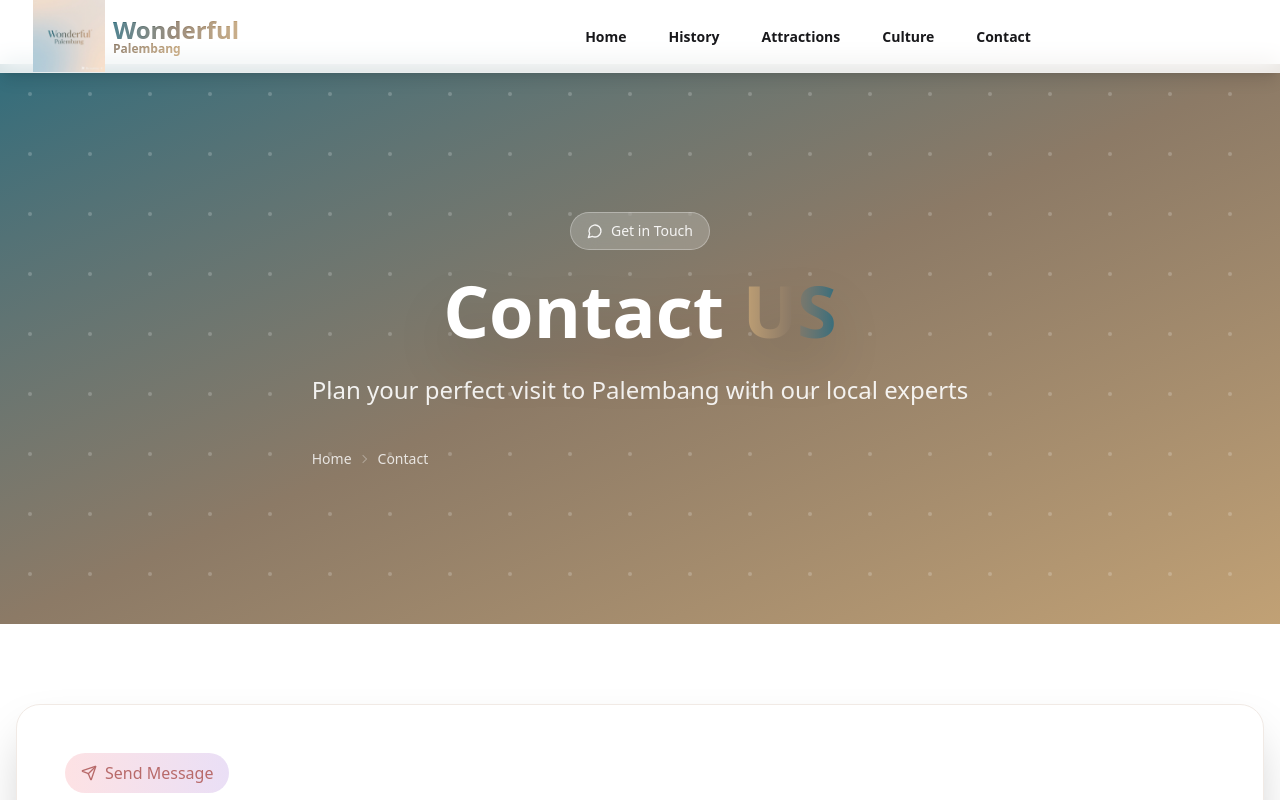
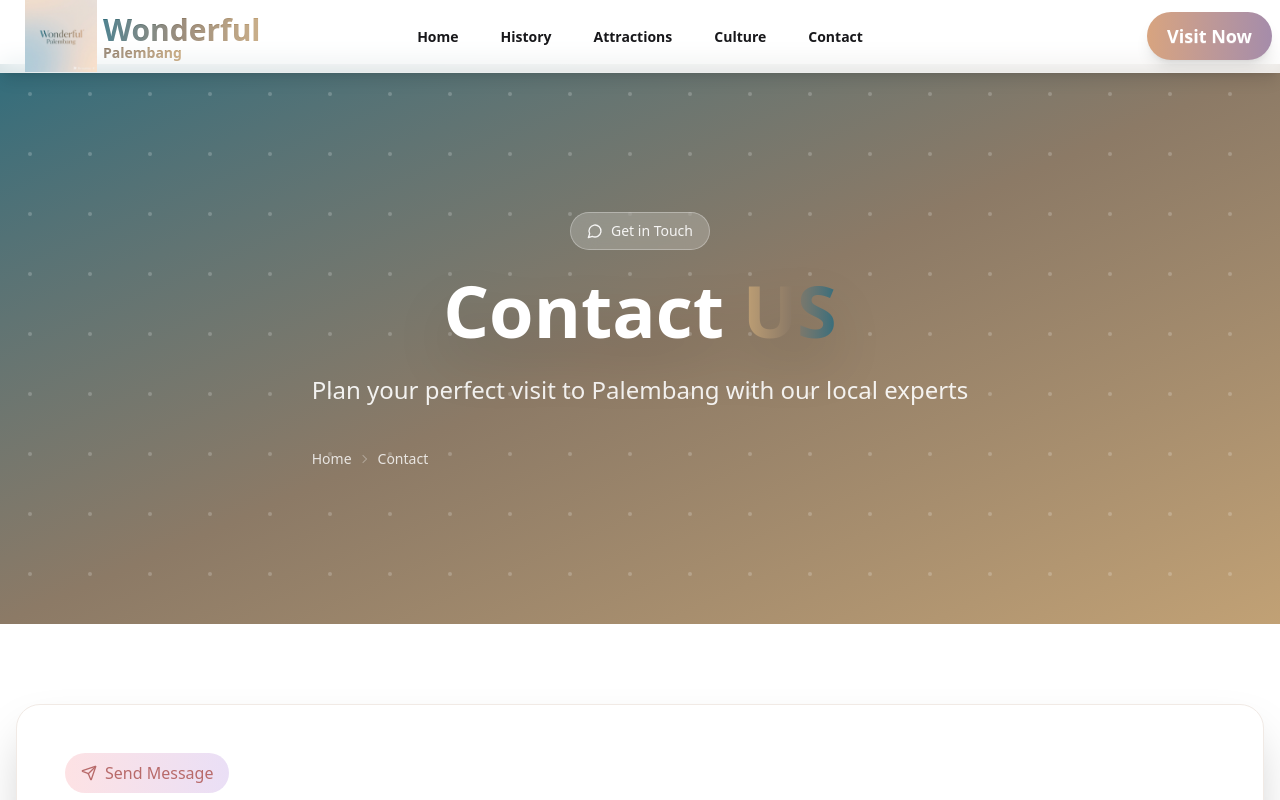
Before and after one commit to Fakhriirawann/wonderful-palembang-1, a React (Vite) app: page /contact in a window 1280 px wide. Shown: the top 800 px of the page. Built offline with nearby package versions, Linux system fonts and the light colour scheme.

Commit message:
back navbar

```diff
--- a/src/Pages/NavBar.jsx
+++ b/src/Pages/NavBar.jsx
@@ -5,67 +5,116 @@ import { Link } from "react-router-dom";
 function NavBar() {
   return (
     <>
-    <div className="navbar bg-white/80 backdrop-blur-md shadow-lg border-b border-white/20 fixed top-0 z-50 flex flex-col lg:flex-row items-start lg:items-center px-4 py-2 gap-2 lg:gap-0">
-  {/* Navbar Top Row (Logo + Hamburger) */}
-  <div className="w-full flex justify-between items-center lg:justify-start">
-    {/* Mobile Menu Button */}
-    <div className="dropdown lg:hidden">
-      <label tabIndex={0} className="btn btn-ghost focus:outline-none">
-        <svg className="w-5 h-5" fill="none" stroke="currentColor" viewBox="0 0 24 24">
-          <path strokeLinecap="round" strokeLinejoin="round" strokeWidth="2" d="M4 6h16M4 12h8m-8 6h16" />
+      <div className="navbar bg-white/80 backdrop-blur-md shadow-lg border-b border-white/20 fixed top-0 z-50">
+        <div className="navbar-start">
+          <div className="dropdown">
+            <div tabIndex={0} role="button" className="btn btn-ghost lg:hidden">
+              <svg
+                className="w-5 h-5"
+                fill="none"
+                stroke="currentColor"
+                viewBox="0 0 24 24"
+              >
+                <path
+                  strokeLinecap="round"
+                  strokeLinejoin="round"
+                  strokeWidth="2"
+                  d="M4 6h16M4 12h8m-8 6h16"
+                ></path>
               </svg>
-      </label>
+            </div>
             <ul
               tabIndex={0}
               className="menu menu-sm dropdown-content mt-3 z-[1] p-2 shadow-xl bg-white/90 backdrop-blur-md rounded-2xl w-52 border border-white/20"
             >
-        <li><Link to="/">Home</Link></li>
-        <li><Link to="/history">History</Link></li>
-        <li><Link to="/attractions">Attractions</Link></li>
-        <li><Link to="/culture">Culture</Link></li>
-        <li><Link to="/contact">Contact</Link></li>
+              <li>
+                <Link to="/" className="rounded-xl">
+                  Home
+                </Link>
+              </li>
+              <li>
+                <Link to="/history" className="rounded-xl">
+                  History
+                </Link>
+              </li>
+              <li>
+                <Link to="/attractions" className="rounded-xl">
+                  Attractions
+                </Link>
+              </li>
+              <li>
+                <Link to="/culture" className="rounded-xl">
+                  Culture
+                </Link>
+              </li>
+              <li>
+                <Link to="/contact" className="rounded-xl">
+                  Contact
+                </Link>
+              </li>
             </ul>
           </div>
-
-    {/* Logo */}
-    <Link to="/" className="btn btn-ghost flex items-center gap-2">
+          <Link to="/" className="btn btn-ghost">
             <img
-        src="/logo.jpeg"
+              src="\logo.jpeg"
               alt="Wonderful Palembang"
               className="h-auto w-auto max-h-12 md:max-h-18"
             />
             <div className="flex flex-col items-start">
-        <span className="font-bold text-2xl bg-gradient-to-r from-[#316D7C] via-[#8C7A66] to-[#C1A175] bg-clip-text text-transparent leading-tight">
+              <span className="font-bold text-3xl bg-gradient-to-r from-[#316D7C] via-[#8C7A66] to-[#C1A175] bg-clip-text text-transparent leading-tight">
                 Wonderful
               </span>
-        <span className="text-xs font-semibold bg-gradient-to-r from-[#8C7A66] to-[#C1A175] bg-clip-text text-transparent -mt-1">
+              <span className="text-sm font-semibold bg-gradient-to-r from-[#8C7A66] to-[#C1A175] bg-clip-text text-transparent leading-tight -mt-1">
                 Palembang
               </span>
             </div>
           </Link>
-
-    {/* CTA on Mobile */}
+        </div>
+        <div className="navbar-center hidden lg:flex">
+          <ul className="menu menu-horizontal px-1 space-x-2">
+            <li>
+              <Link
+                to="/"
+                className="btn btn-ghost rounded-full hover:bg-primary/10"
+              >
+                Home
+              </Link>
+            </li>
+            <li>
+              <Link
+                to="/history"
+                className="btn btn-ghost rounded-full hover:bg-primary/10"
+              >
+                History
+              </Link>
+            </li>
+            <li>
+              <Link
+                to="/attractions"
+                className="btn btn-ghost rounded-full hover:bg-primary/10"
+              >
+                Attractions
+              </Link>
+            </li>
+            <li>
+              <Link
+                to="/culture"
+                className="btn btn-ghost rounded-full hover:bg-primary/10"
+              >
+                Culture
+              </Link>
+            </li>
+            <li>
               <Link
                 to="/contact"
-      className="lg:hidden btn btn-sm rounded-full bg-gradient-to-r from-[#D8A47F] to-[#A58CAA] text-white border-0 shadow-md hover:shadow-lg"
+                className="btn btn-ghost rounded-full hover:bg-primary/10"
               >
-      Visit
+                Contact
               </Link>
-  </div>
-
-  {/* Center Menu (desktop only) */}
-  <div className="hidden lg:flex navbar-center w-full justify-center">
-    <ul className="menu menu-horizontal px-1 space-x-2">
-      <li><Link to="/" className="btn btn-ghost rounded-full hover:bg-primary/10">Home</Link></li>
-      <li><Link to="/history" className="btn btn-ghost rounded-full hover:bg-primary/10">History</Link></li>
-      <li><Link to="/attractions" className="btn btn-ghost rounded-full hover:bg-primary/10">Attractions</Link></li>
-      <li><Link to="/culture" className="btn btn-ghost rounded-full hover:bg-primary/10">Culture</Link></li>
-      <li><Link to="/contact" className="btn btn-ghost rounded-full hover:bg-primary/10">Contact</Link></li>
+            </li>
           </ul>
         </div>
-
-  {/* CTA on Desktop */}
-  <div className="hidden lg:flex navbar-end">
+        <div className="navbar-end">
           <Link
             to="/contact"
             className="btn btn-lg rounded-full bg-gradient-to-r from-[#D8A47F] to-[#A58CAA] text-white border-0 shadow-lg hover:shadow-xl hover:scale-105 transition-all duration-300"
@@ -74,7 +123,6 @@ function NavBar() {
           </Link>
         </div>
       </div>
-
     </>
   );
 }
```
Lines whose indentation alone changed are shown as unchanged.
